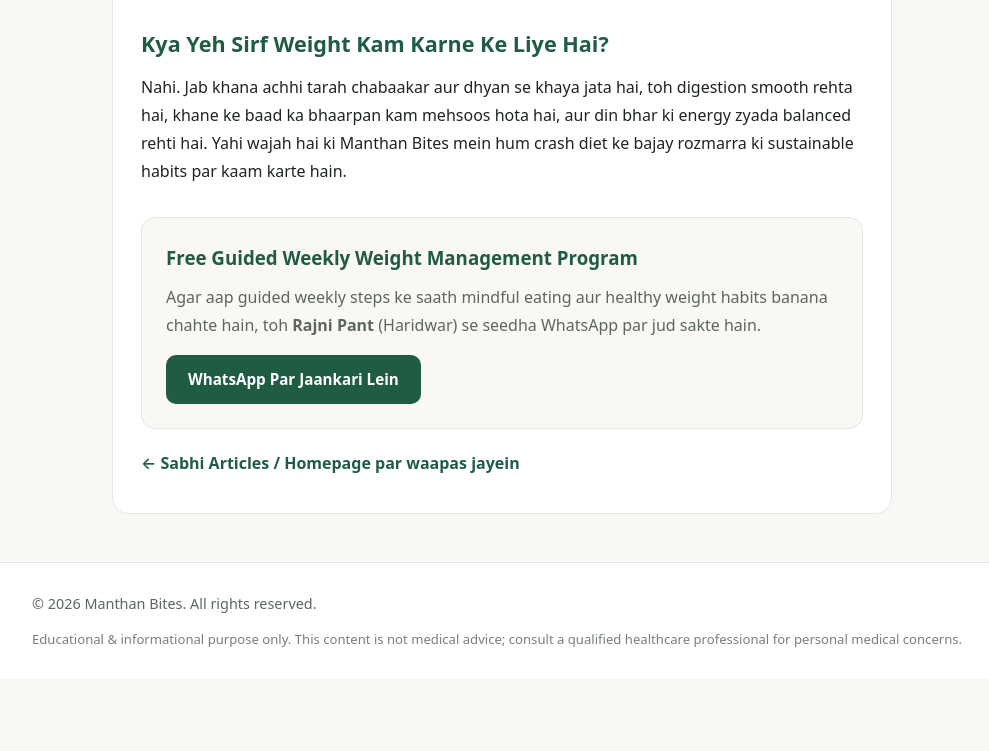
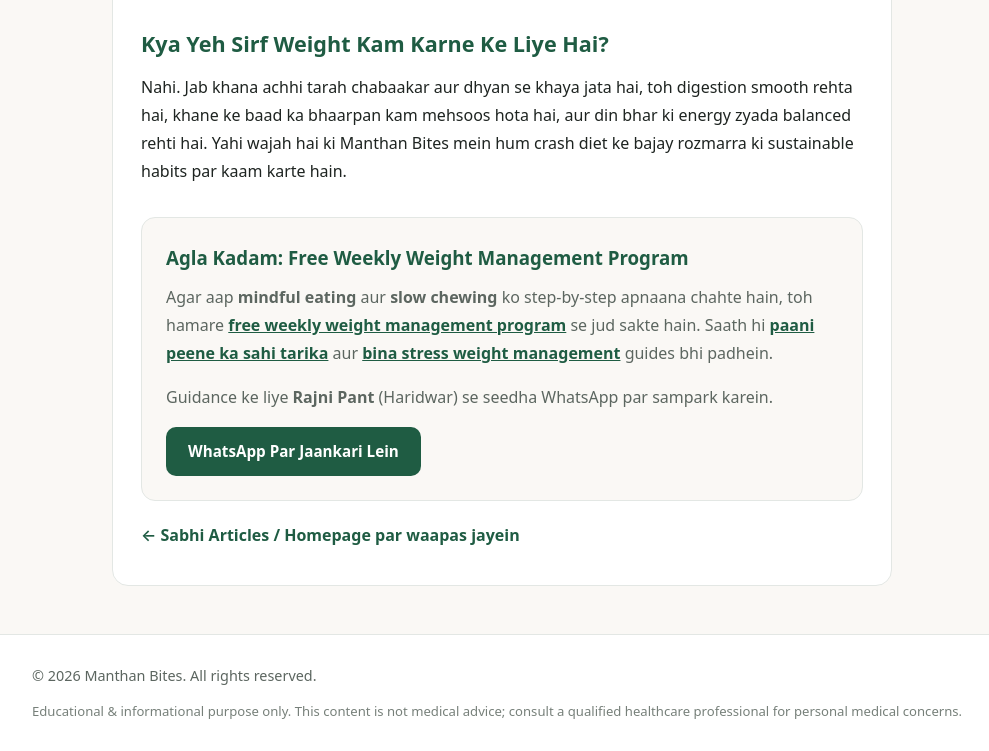
Before and after one commit to manthanbites/manthanbites.github.io, a plain HTML site: page dheere-chabakar-khane-ki-aadat.html in a window 1280 px wide. Shown: the part 1227-1978 px from the top of the page, without its empty margins (138-1127 px from the left). Before the commit the page ends 1906 px from the top, so only its background shows below. Drawn offline with Linux system fonts and the light colour scheme.

Commit message:
Update dheere-chabakar-khane-ki-aadat.html

```diff
--- a/dheere-chabakar-khane-ki-aadat.html
+++ b/dheere-chabakar-khane-ki-aadat.html
@@ -272,9 +272,12 @@
       </p>
 
       <div class="cta-box">
-        <h3>Free Guided Weekly Weight Management Program</h3>
+        <h3>Agla Kadam: Free Weekly Weight Management Program</h3>
         <p>
-          Agar aap guided weekly steps ke saath mindful eating aur healthy weight habits banana chahte hain, toh <strong>Rajni Pant</strong> (Haridwar) se seedha WhatsApp par jud sakte hain.
+          Agar aap <strong>mindful eating</strong> aur <strong>slow chewing</strong> ko step-by-step apnaana chahte hain, toh hamare <a href="index.html#program" style="color:var(--primary); font-weight:600;">free weekly weight management program</a> se jud sakte hain. Saath hi <a href="paani-peene-ka-sahi-tarika.html" style="color:var(--primary); font-weight:600;">paani peene ka sahi tarika</a> aur <a href="bina-stress-ke-weight-balance.html" style="color:var(--primary); font-weight:600;">bina stress weight management</a> guides bhi padhein.
+        </p>
+        <p>
+          Guidance ke liye <strong>Rajni Pant</strong> (Haridwar) se seedha WhatsApp par sampark karein.
         </p>
         <a class="btn" href="https://wa.me/919286688044?text=Namaste%20Rajni%20ji%2C%20mujhe%20Manthan%20Bites%20Free%20Weekly%20Weight%20Management%20Program%20ki%20jaankari%20chahiye." target="_blank" rel="noopener noreferrer">
           WhatsApp Par Jaankari Lein
```
